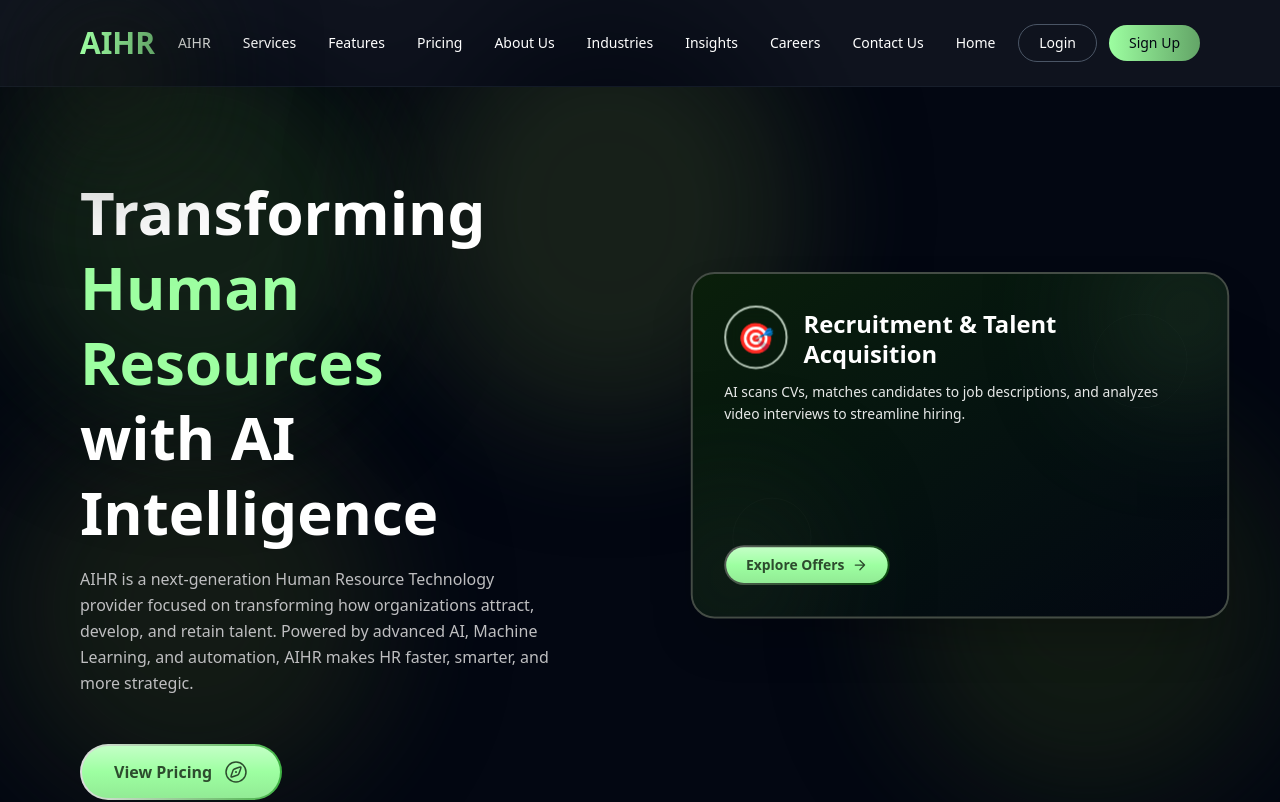
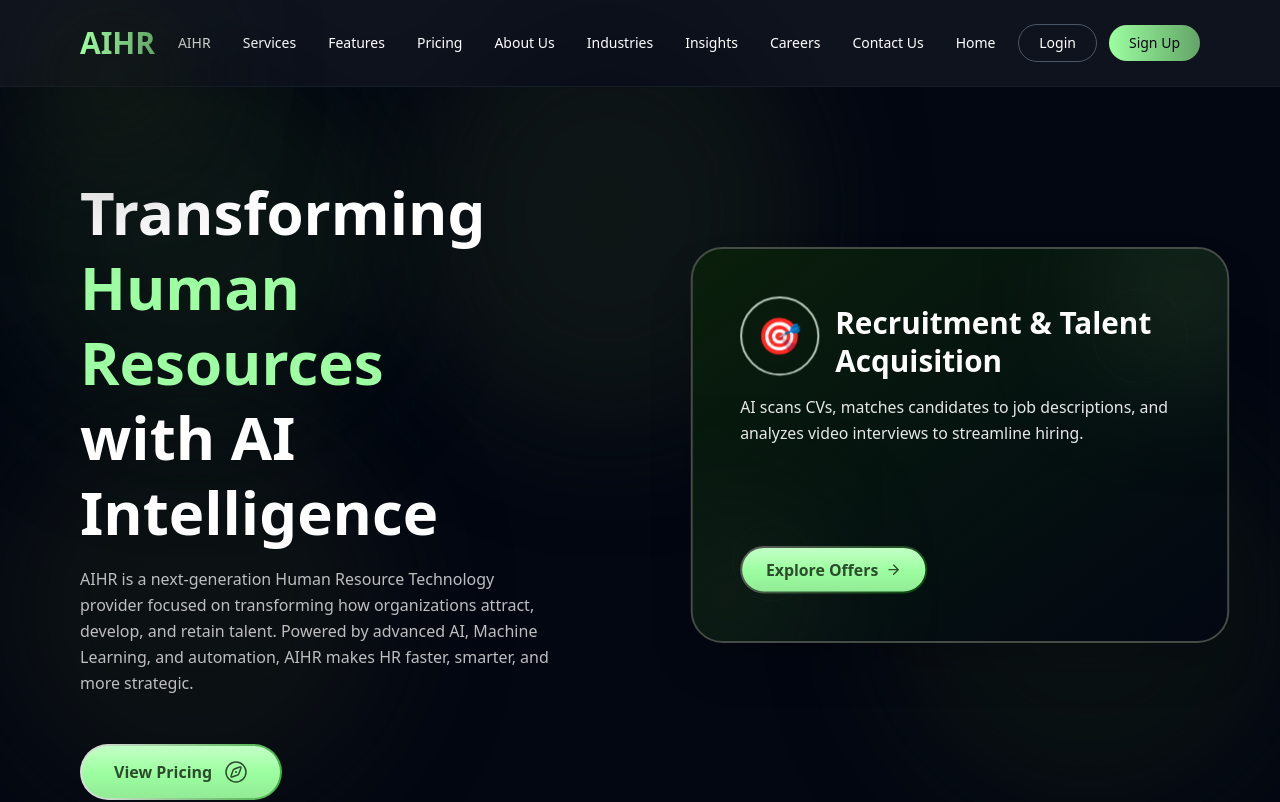
Before and after one commit to Slightsmile/aihr-landing-page, a Next.js app: page /aihr in a window 1280 px wide. Shown: the top 802 px of the page. Built offline with nearby package versions, Linux system fonts and the light colour scheme.

Commit message:
feat: Adjust AIHR hero layout to make left content sticky and full height, and increase feature card dimensions and text sizes.

```diff
--- a/src/app/aihr/includes/AIHRHero.tsx
+++ b/src/app/aihr/includes/AIHRHero.tsx
@@ -85,7 +85,7 @@ const AIHRHero = () => {
   });
 
   return (
-    <section className="min-h-screen flex flex-col md:flex-row relative bg-gray-950">
+    <section className="flex flex-col md:flex-row relative bg-gray-950">
       {/* Background blur elements */}
       <div className="animate-pulse fixed bottom-0 right-0 w-96 h-96 bg-[#141e14] rounded-full blur-3xl pointer-events-none z-0" />
       <div className="animate-pulse fixed bottom-0 left-0 w-96 h-96 bg-[#161e16] rounded-full blur-3xl pointer-events-none z-0" />
@@ -94,7 +94,7 @@ const AIHRHero = () => {
       <div className="animate-pulse fixed top-10 left-0 w-96 h-96 bg-green-500/5 rounded-full blur-3xl pointer-events-none z-0" />
 
       {/* Left Side - Hero Content */}
-      <div className="w-full md:w-1/2 flex items-center px-6 md:px-12 lg:px-20 py-20 md:py-0 md:min-h-screen relative z-10">
+      <div className="w-full md:w-1/2 flex items-center justify-center px-6 md:px-12 lg:px-20 py-12 md:py-0 h-screen sticky top-0 relative z-10">
         <div className="max-w-2xl">
           <h1 className="text-3xl md:text-5xl lg:text-6xl font-semibold text-[#ffffff] mb-6 md:mb-4 leading-tight">
             Transforming <span className="text-[#9dffa1]">Human Resources</span>{' '}<br /> with AI Intelligence
@@ -120,11 +120,7 @@ const AIHRHero = () => {
       {/* Right Side - Independent Scrollable Stacking Cards Container */}
       <div
         ref={container}
-        className="w-full md:w-1/2 md:h-screen md:overflow-y-auto relative z-10 scrollbar-hide"
-        style={{
-          scrollbarWidth: 'none', /* Firefox */
-          msOverflowStyle: 'none', /* IE and Edge */
-        }}
+        className="w-full md:w-1/2 relative z-10"
       >
         {featureCards.map((card, i) => {
           const targetScale = 1 - (featureCards.length - i) * 0.05;
@@ -181,7 +177,7 @@ const StackingCard: React.FC<StackingCardProps> = ({ index, title, description,
           transformOrigin: 'top',
         }}
         transition={{ duration: 0.5, ease: 'easeOut' }}
-        className="relative w-full max-w-[600px] h-[320px] md:h-[350px] rounded-3xl p-6 md:p-8 shadow-2xl text-white overflow-hidden border-2 border-[#444c45] bg-gradient-to-br from-[#0a1f0a] to-[#030712]"
+        className="relative w-full max-w-[650px] h-[350px] md:h-[400px] rounded-4xl p-8 md:p-12 shadow-2xl text-white overflow-hidden border-2 border-[#444c45] bg-gradient-to-br from-[#0a1f0a] to-[#030712]"
       >
         {/* Background decorative elements */}
         <div className="absolute -top-10 -right-10 w-40 h-40 bg-[#2f4930] rounded-full blur-3xl opacity-50" />
@@ -198,23 +194,23 @@ const StackingCard: React.FC<StackingCardProps> = ({ index, title, description,
           style={{ scale: imageScale }}
         >
           <div>
-            <div className="flex items-start gap-4 mb-3">
-              <div className="w-14 h-14 md:w-16 md:h-16 rounded-full flex items-center justify-center backdrop-blur-sm shrink-0 border-2 border-[#b8c9ba]">
-                <span className="text-2xl md:text-3xl">{icon}</span>
+            <div className="flex items-start gap-4 mb-4">
+              <div className="w-16 h-16 md:w-20 md:h-20 rounded-full flex items-center justify-center backdrop-blur-sm shrink-0 border-2 border-[#b8c9ba]">
+                <span className="text-3xl md:text-4xl">{icon}</span>
               </div>
-              <h2 className="text-lg md:text-xl lg:text-2xl font-bold leading-tight pt-1">{title}</h2>
+              <h2 className="text-xl md:text-2xl lg:text-3xl font-bold leading-tight pt-1 md:pt-2">{title}</h2>
             </div>
-            <p className="text-xs md:text-sm leading-relaxed text-white/90 mb-4">{description}</p>
+            <p className="text-sm md:text-base leading-relaxed text-white/90 mb-4">{description}</p>
           </div>
 
           <Link href="/pricing">
             <motion.button
               whileHover={{ scale: 1.05 }}
               whileTap={{ scale: 0.95 }}
-              className="inline-flex items-center gap-2 px-5 py-2.5 rounded-full transition-all w-fit text-xs md:text-sm font-semibold"
+              className="inline-flex items-center gap-2 px-5 py-2.5 rounded-full transition-all w-fit text-sm md:text-base font-semibold"
               style={{ background: 'linear-gradient(135deg, #5e5e5e, #074a0a)', padding: '2px', borderRadius: '9999px' }}
             >
-              <span className="flex items-center gap-2 px-5 py-2 rounded-full bg-gradient-to-t from-[#92eb95] via-[#9dffa1] to-[#c3ffc6] text-[#2d4c2e] font-semibold">
+              <span className="flex items-center gap-2 px-6 py-2.5 rounded-full bg-gradient-to-t from-[#92eb95] via-[#9dffa1] to-[#c3ffc6] text-[#2d4c2e] font-semibold">
                 {buttonText}
                 <svg width="16" height="16" viewBox="0 0 24 24" fill="none" xmlns="http://www.w3.org/2000/svg">
                   <path d="M5 12H19M19 12L12 5M19 12L12 19" stroke="currentColor" strokeWidth="2" strokeLinecap="round" strokeLinejoin="round" />
```
